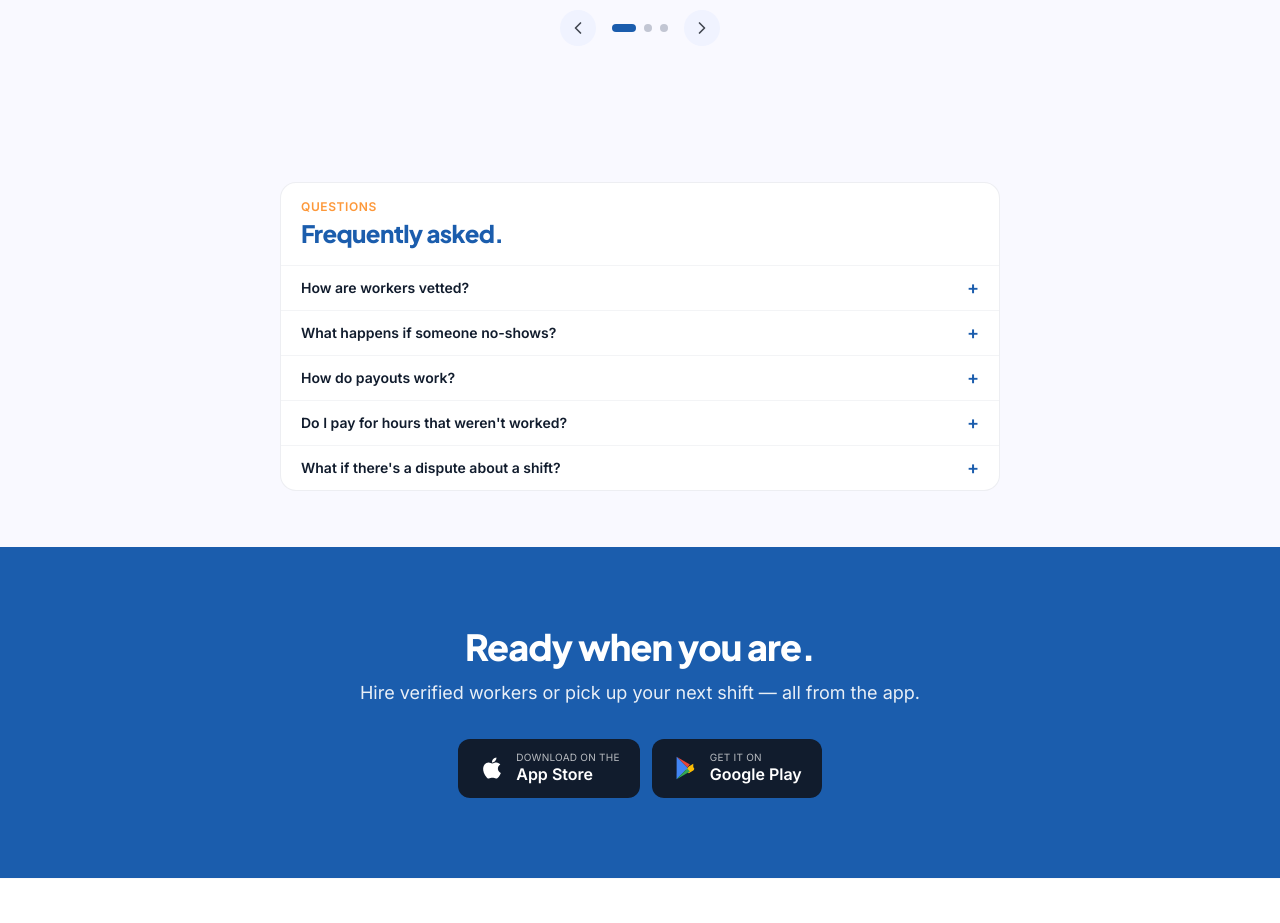
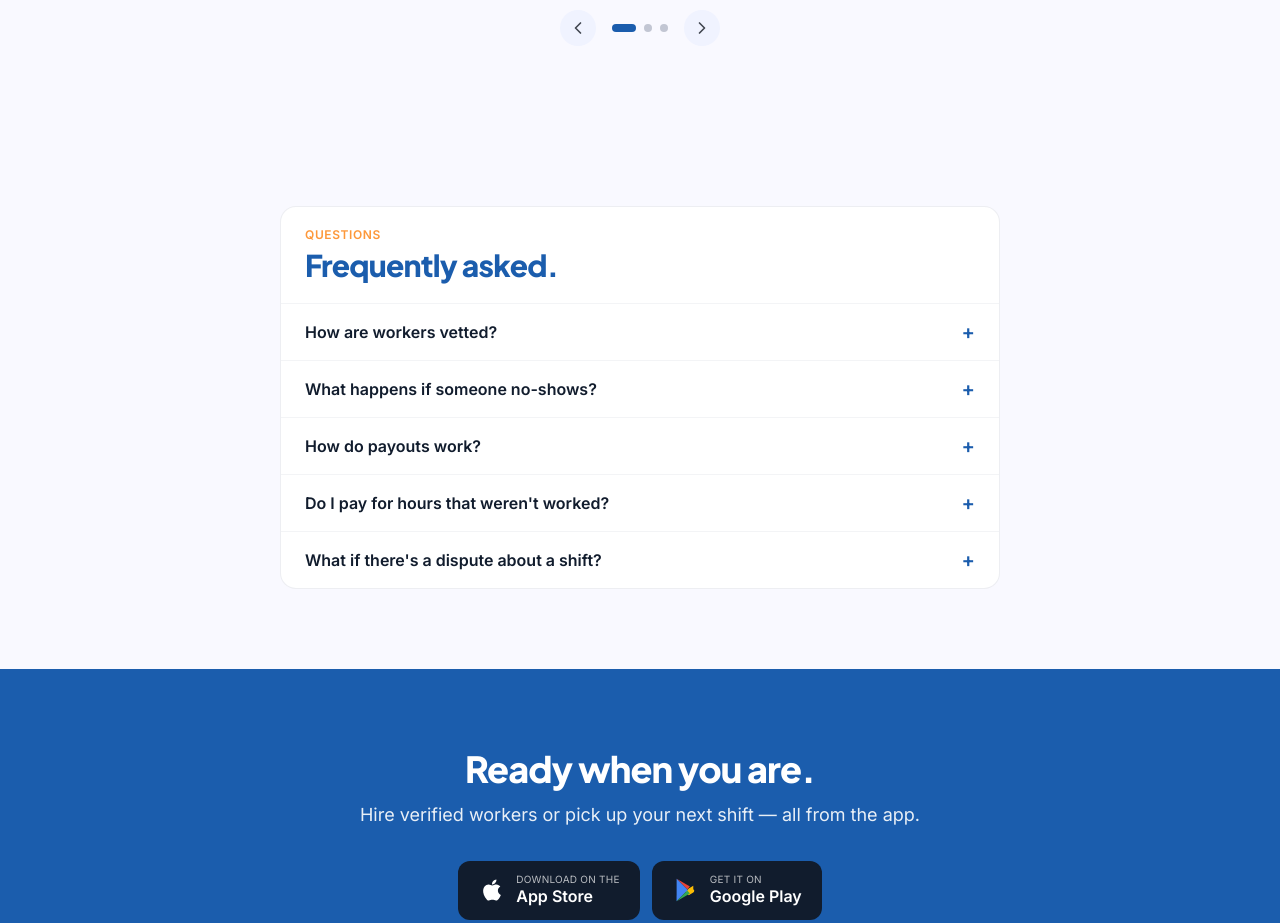
Before and after one commit to booststaff-org/Landing-Page, a Next.js app: page / in a window 1280 px wide. Shown: the part 2760-3683 px from the top of the page. Built offline with nearby package versions, Linux system fonts and the light colour scheme.

Commit message:
Revert "Collapse FAQ section — tighter padding, smaller text and heading"
This reverts commit 51fe867d6a358af51ba056a7ec2102807163faf3.

```diff
--- a/components/FAQ.tsx
+++ b/components/FAQ.tsx
@@ -25,13 +25,13 @@ const faqs: QA[] = [
 
 export default function FAQ() {
   return (
-    <section id="faq" className="py-14 px-6 max-w-3xl mx-auto scroll-mt-24">
+    <section id="faq" className="py-20 px-6 max-w-3xl mx-auto scroll-mt-24">
       <div className="rounded-2xl border border-outline-variant/30 bg-white">
-        <div className="px-5 py-4">
-          <p className="text-xs font-bold uppercase tracking-wider text-secondary-container mb-0.5">
+        <div className="px-6 py-5">
+          <p className="text-xs font-bold uppercase tracking-wider text-secondary-container mb-1">
             Questions
           </p>
-          <h2 className="text-xl md:text-2xl font-extrabold text-primary-container tracking-tight">
+          <h2 className="text-2xl md:text-3xl font-extrabold text-primary-container tracking-tight">
             Frequently asked.
           </h2>
         </div>
@@ -39,16 +39,16 @@ export default function FAQ() {
         <div className="divide-y divide-outline-variant/20 border-t border-outline-variant/20">
           {faqs.map(({ q, a }) => (
             <details key={q} className="group/item">
-              <summary className="flex cursor-pointer items-center justify-between gap-3 px-5 py-3 text-sm font-semibold text-on-background list-none">
+              <summary className="flex cursor-pointer items-center justify-between gap-4 px-6 py-4 font-semibold text-on-background list-none">
                 <span>{q}</span>
                 <span
                   aria-hidden
-                  className="text-primary-container text-lg leading-none transition-transform group-open/item:rotate-45 shrink-0"
+                  className="text-primary-container text-xl leading-none transition-transform group-open/item:rotate-45 shrink-0"
                 >
                   +
                 </span>
               </summary>
-              <p className="px-5 pb-3 text-sm text-on-surface-variant leading-relaxed -mt-1">
+              <p className="px-6 pb-5 text-on-surface-variant leading-relaxed -mt-1">
                 {a}
               </p>
             </details>
```
